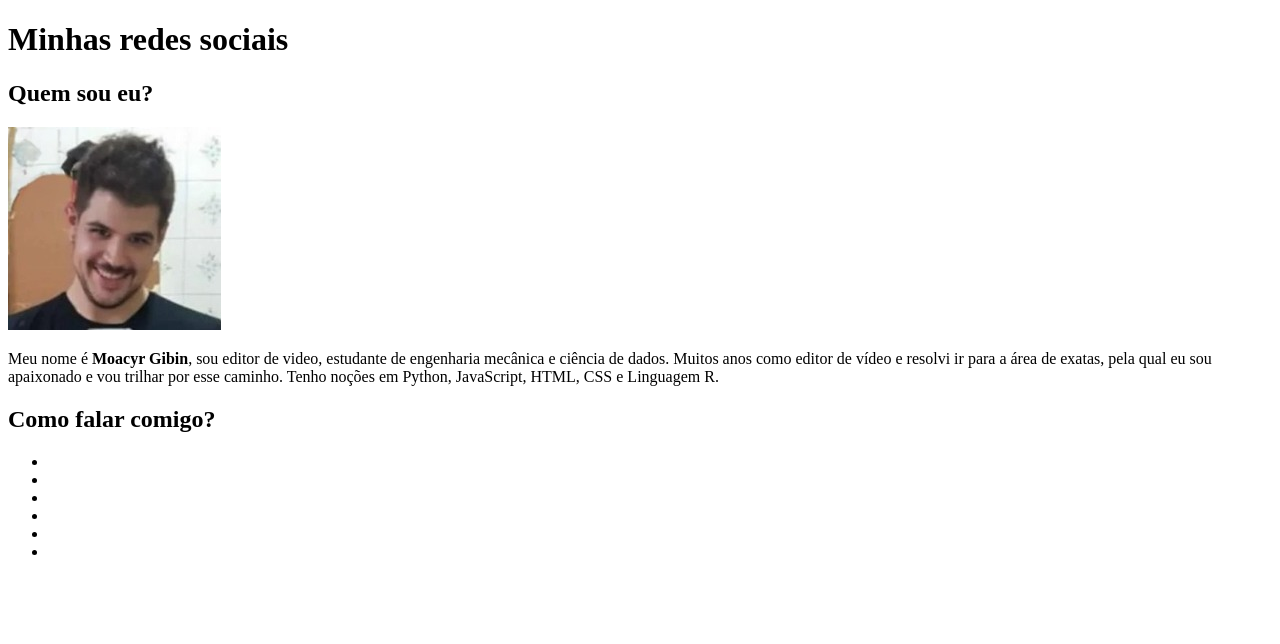
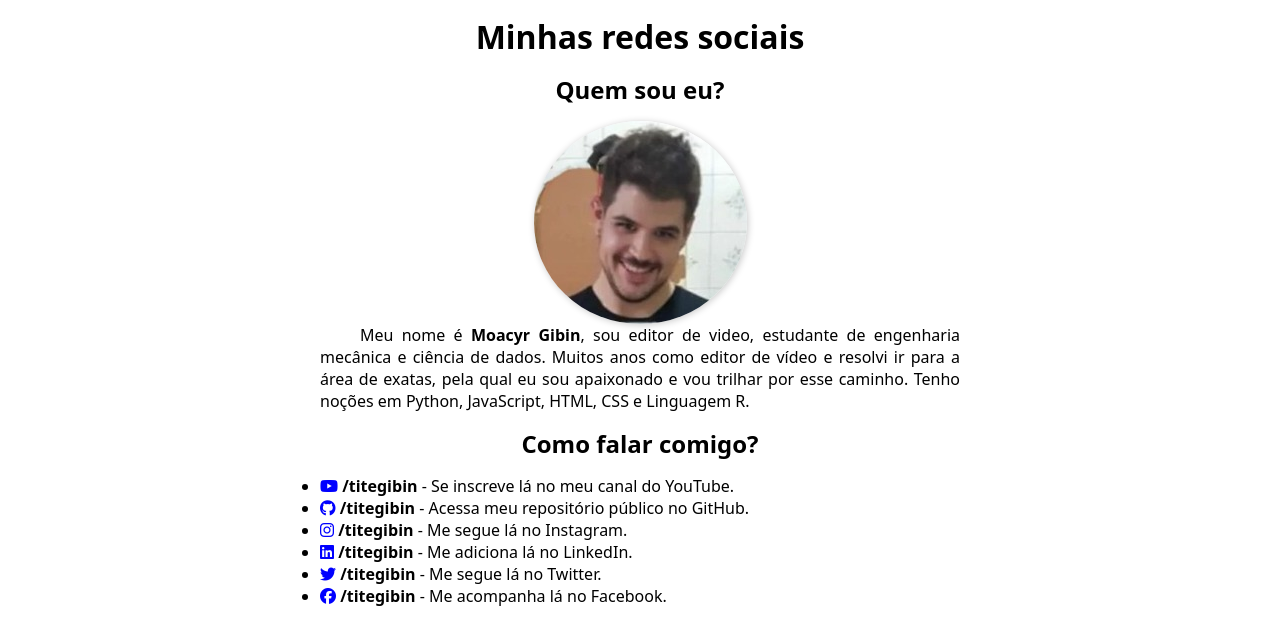
Before and after one commit to titerox/html-css, a plain HTML site: page desafios/desafios de novo/desafio01/index.html in a window 1280 px wide. Drawn offline with Linux system fonts and the light colour scheme.

Commit message:
desafio01

```diff
--- a/desafios/desafios de novo/desafio01/index.html
+++ b/desafios/desafios de novo/desafio01/index.html
@@ -4,7 +4,58 @@
     <meta charset="UTF-8">
     <meta http-equiv="X-UA-Compatible" content="IE=edge">
     <meta name="viewport" content="width=device-width, initial-scale=1.0">
+    <script src="https://kit.fontawesome.com/2832d511e2.js" crossorigin="anonymous"></script>
     <title>Minhas redes sociais</title>
+    <style>
+        *{
+            margin: 0px;
+            padding: 0px;
+            font-family: system-ui, -apple-system, BlinkMacSystemFont, 'Segoe UI', Roboto, Oxygen, Ubuntu, Cantarell, 'Open Sans', 'Helvetica Neue', sans-serif;
+        }
+
+        body{
+            width: 50%;
+            margin: auto;
+        }
+
+        h1{
+            margin: 15px;
+            text-align: center;
+        }
+
+        h2{
+            margin: 15px;
+            text-align: center;
+        }
+
+        a{
+            text-decoration: none;
+            color: black;
+            font-weight: bold;
+        }
+
+        a:hover{
+            color: rgb(10, 1, 141);
+        }
+
+        i{
+            color: blue;
+        }
+
+        p{
+            text-align: justify;
+            text-indent: 40px;
+        }
+
+        img{
+            margin: auto;
+            border-radius: 50%;
+            box-shadow: 1px 1px 7px rgba(0, 0, 0, 0.219);
+            display: block;
+        }
+
+
+    </style>
 </head>
 <body>
     <h1>Minhas redes sociais</h1>
@@ -13,12 +64,13 @@
     <p>Meu nome é <strong>Moacyr Gibin</strong>, sou editor de video, estudante de engenharia mecânica e ciência de dados. Muitos anos como editor de vídeo e resolvi ir para a área de exatas, pela qual eu sou apaixonado e vou trilhar por esse caminho. Tenho noções em Python, JavaScript, HTML, CSS e Linguagem R.</p>
     <h2>Como falar comigo?</h2>
     <ul>
-        <li><a href="#" target="_blank"></a></li> <!-- YouTube -->
-        <li><a href="#" target="_blank"></a></li> <!-- GitHub -->
-        <li><a href="#" target="_blank"></a></li> <!-- Instagram -->
-        <li><a href="#" target="_blank"></a></li> <!-- LinkedIn-->
-        <li><a href="#" target="_blank"></a></li> <!-- Twitter -->
-        <li><a href="#" target="_blank"></a></li> <!-- Facebook -->
+        <li><a href="#" target="_blank"><i class="fa-brands fa-youtube"></i> /titegibin</a> - Se inscreve lá no meu canal do YouTube.</li> <!-- YouTube -->
+        <li><a href="#" target="_blank"><i class="fa-brands fa-github"></i> /titegibin</a> - Acessa meu repositório público no GitHub.</li> <!-- GitHub -->
+        <li><a href="#" target="_blank"><i class="fa-brands fa-instagram"></i> /titegibin</a> - Me segue lá no Instagram.</li> <!-- Instagram -->
+        <li><a href="#" target="_blank"><i class="fa-brands fa-linkedin"></i> /titegibin</a> - Me adiciona lá no LinkedIn.</li> <!-- LinkedIn-->
+        <li><a href="#" target="_blank"><i class="fa-brands fa-twitter"></i> /titegibin</a> - Me segue lá no Twitter.</li> <!-- Twitter -->
+        <li><a href="#" target="_blank"><i class="fa-brands fa-facebook"></i> /titegibin</a> - Me acompanha lá no Facebook.</li> <!-- Facebook -->
+
     </ul>
 </body>
 </html>
```
